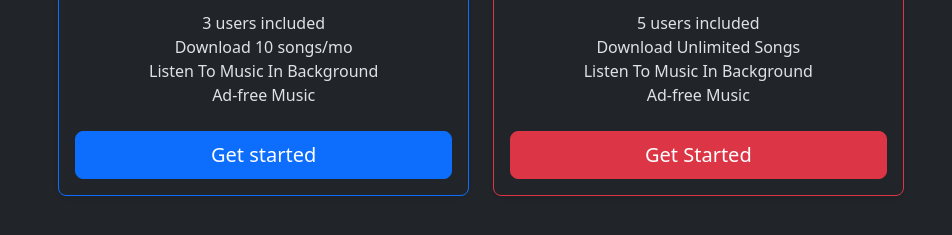
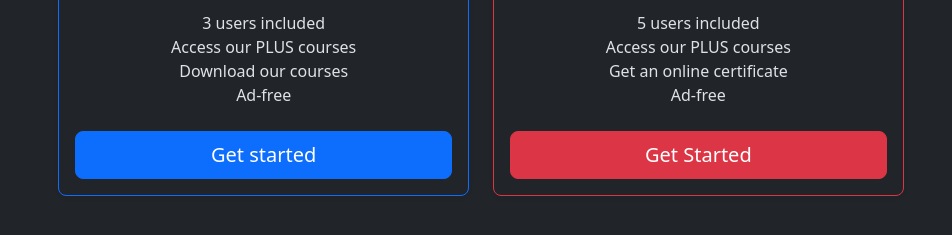
Before and after one commit to DondaDheerajReddy/CodeSphere.io, a plain HTML site: page subscribe.html in a window 1280 px wide. Shown: the part 281-516 px from the top of the page, without its empty margins (159-1111 px from the left). Drawn offline with nearby package versions, Linux system fonts and the light colour scheme.

Commit message:
fix bugs in subscribe.html

```diff
--- a/subscribe.html
+++ b/subscribe.html
@@ -45,9 +45,9 @@
             </h1>
             <ul class="list-unstyled mt-3 mb-4">
               <li>3 users included</li>
-              <li>Download 10 songs/mo</li>
-              <li>Listen To Music In Background</li>
-              <li>Ad-free Music</li>
+              <li>Access our PLUS courses</li>
+              <li>Download our courses</li>
+              <li>Ad-free</li>
             </ul>
             <button type="button" class="w-100 btn btn-lg btn-primary">
               <a href="dummy.html" style="text-decoration: none; color: white"
@@ -68,9 +68,9 @@
             </h1>
             <ul class="list-unstyled mt-3 mb-4">
               <li>5 users included</li>
-              <li>Download Unlimited Songs</li>
-              <li>Listen To Music In Background</li>
-              <li>Ad-free Music</li>
+              <li>Access our PLUS courses</li>
+              <li>Get an online certificate</li>
+              <li>Ad-free</li>
             </ul>
             <button type="button" class="w-100 btn btn-lg btn-danger">
               <a href="dummy.html" style="text-decoration: none; color: white"
```
